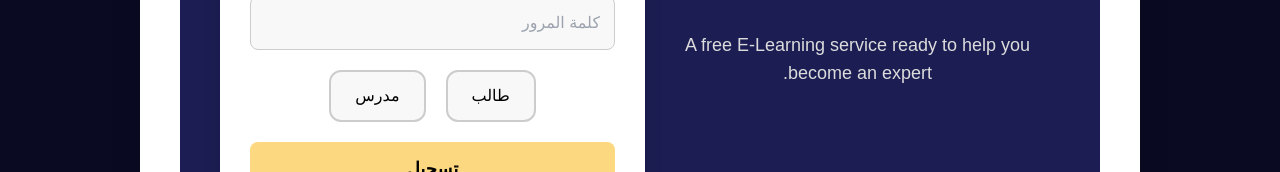
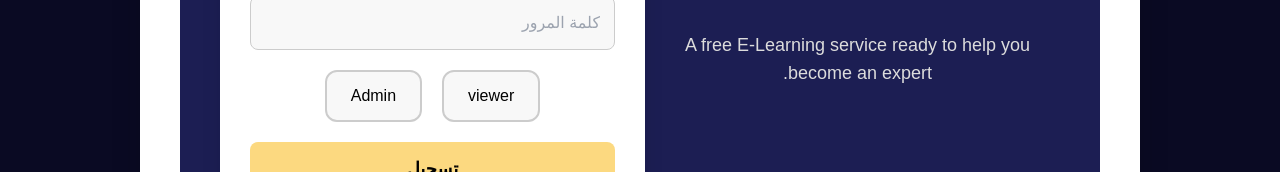
Before and after one commit to S7eko/Gradify, a React (Create React App) app: page /register in a window 1280 px wide. Shown: the part 431-603 px from the top of the page. Built offline with nearby package versions, Linux system fonts and the light colour scheme.

Commit message:
first commit

```diff
--- a/src/components/contact/RegisterPage.js
+++ b/src/components/contact/RegisterPage.js
@@ -154,7 +154,7 @@ const Register = () => {
                     checked={role === "student"}
                     onChange={(e) => setRole(e.target.value)}
                   />
-                  طالب
+                  viewer
                 </label>
 
                 <label className={`${classes.role} ${role === "instructor" ? classes.active : ""}`}>
@@ -165,7 +165,7 @@ const Register = () => {
                     checked={role === "instructor"}
                     onChange={(e) => setRole(e.target.value)}
                   />
-                  مدرس
+                  Admin
                 </label>
               </div>
 
```
